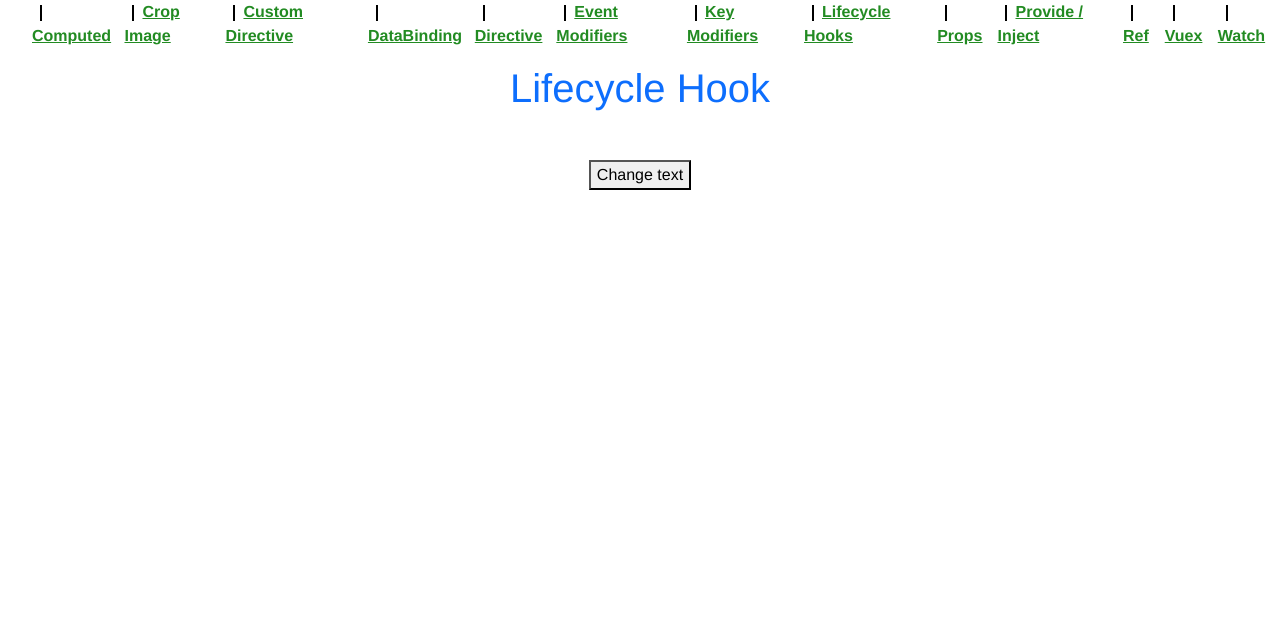
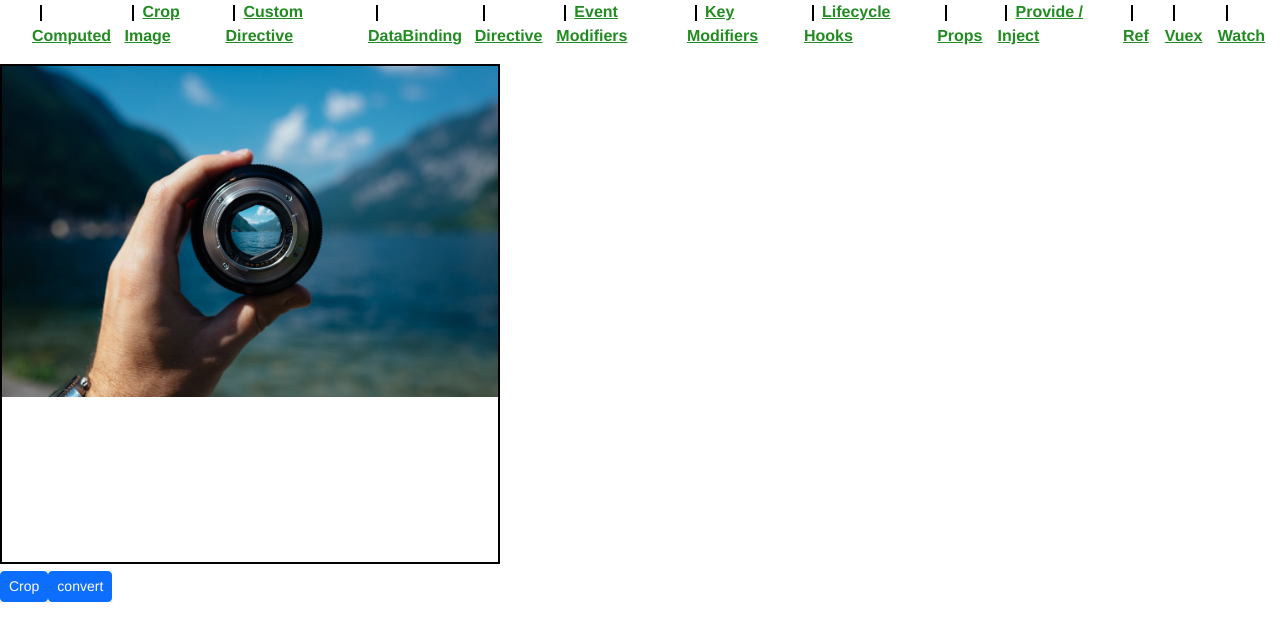
Before and after one commit to phamtuannghia22/vuejs-demo, a Vue app: page /#/Crop-Image in a window 1280 px wide. Before the commit this address led to /#/. Shown: the top 640 px of the page. Built offline with nearby package versions, Linux system fonts and the light colour scheme.

Commit message:
coding cropper

```diff
--- a/src/pages/CropImage.vue
+++ b/src/pages/CropImage.vue
@@ -1,10 +1,12 @@
 <template>
   <div class="page">
-    <div >
-      <canvas class="position-relative" id="canvas"  width="500" height="500"></canvas>
-      <canvas class="canvas-container-rect position-absolute" style="top: 0; left: 0" ref="canvasRef" @mousedown="startDrawingRectangle($event)" @mousemove="drawRectangle($event)" @mouseleave="stopDrawingRectangle" @mouseup="stopDrawingRectangle"></canvas>
+    <div class="position-relative">
+      <canvas id="canvas" width="500" height="500" ref="canvasDraw"></canvas>
+      <canvas class="canvas-container-rect position-absolute" width="500" height="500" style="top: 0; left: 0" ref="canvasRef" @mousedown="startDrawingRectangle($event)" @mousemove="drawRectangle($event)" @mouseleave="stopDrawingRectangle" @mouseup="stopDrawingRectangle"></canvas>
     </div>
     <b-button size="sm" variant="primary" @click="crop()">Crop</b-button>
+    <b-button size="sm" variant="primary" @click="convertImg()">convert</b-button>
+    <img id="img" src="../assets/images/img-cropper.jpeg" hidden />
   </div>
 </template>
 
@@ -16,37 +18,76 @@ export default {
       url: 'https://images.unsplash.com/photo-1593642634443-44adaa06623a?ixid=MnwxMjA3fDF8MHxwaG90by1wYWdlfHx8fGVufDB8fHx8&ixlib=rb-1.2.1&auto=format&fit=crop&w=725&q=80',
       isDrawing: false,
       contextRef: null,
+      contextDraw: null,
       canvasOffSetX: null,
       canvasOffSetY: null,
       startX: null,
-      startY: null
+      startY: null,
+      cropper: {
+        width: 0,
+        height: 0,
+        sx: 0,
+        sy: 0
+      }
     }
   },
   mounted () {
-    const canvas = this.$refs.canvasRef
-    canvas.width = 500
-    canvas.height = 500
+    const canvasDraw = this.$refs.canvasDraw
+    const ctx = canvasDraw.getContext('2d')
+    const imgTest = document.getElementById('img')
+    this.url = imgTest.src
+    const image = new Image()
+    image.src = this.url
 
-    const context = canvas.getContext('2d')
-    context.lineCap = 'round'
-    context.strokeStyle = 'black'
-    context.lineWidth = 5
-    this.contextRef = context
-    const canvasOffSet = canvas.getBoundingClientRect()
-    this.canvasOffSetX = canvasOffSet.top
-    this.canvasOffSetY = canvasOffSet.left
+    image.onload = function () {
+      console.log(image.src)
+      const ratio = image.width / 500
+      const height = image.height / ratio
+      ctx.drawImage(image, 0, 0, 500, height)
+    }
   },
   methods: {
+    startDrawingRectangle  (nativeEvent) {
+      console.log('start draw')
+      const canvas = this.$refs.canvasRef
+      const canvasDraw = this.$refs.canvasDraw
+      // canvas.width = 500
+      // canvas.height = 500
+
+      this.contextRef = canvas.getContext('2d')
+      this.contextRef.lineCap = 'round'
+      this.contextRef.strokeStyle = 'black'
+      this.contextRef.lineWidth = 1
+      this.contextDraw = canvasDraw.getContext('2d')
+      const canvasOffSet = canvas.getBoundingClientRect()
+      this.canvasOffSetX = canvasOffSet.left
+      this.canvasOffSetY = canvasOffSet.top
+      nativeEvent.preventDefault()
+      nativeEvent.stopPropagation()
+
+      this.startX = nativeEvent.clientX - this.canvasOffSetX
+      this.startY = nativeEvent.clientY - this.canvasOffSetY
+
+      this.isDrawing = true
+    },
     crop () {
-      const canvas = document.getElementById('canvas')
+      const canvas = this.$refs.canvasDraw
       const ctx = canvas.getContext('2d')
 
       const image = new Image()
       image.src = this.url
-
+      const self = this
       image.onload = function () {
-        ctx.drawImage(image, 150, 200, 500, 300, 60, 60, 600, 400)
+        self.contextRef.clearRect(0, 0, self.$refs.canvasRef.width, self.$refs.canvasRef.height)
+        self.contextDraw.clearRect(0, 0, self.$refs.canvasDraw.width, self.$refs.canvasDraw.height)
+        const ratio = image.width / 500
+        ctx.drawImage(image, self.cropper.sx * ratio, self.cropper.sy * ratio, self.cropper.width * ratio, self.cropper.height * ratio, 0, 0, 500, self.cropper.height * ratio / (self.cropper.width * ratio / 500))
       }
+    },
+    convertImg () {
+      const canvas = document.getElementById('canvas')
+      console.log(canvas)
+      console.log(canvas.toDataURL())
     },
     drawRectangle (nativeEvent) {
       if (!this.isDrawing) {
@@ -63,15 +104,10 @@ export default {
 
       this.contextRef.clearRect(0, 0, this.$refs.canvasRef.width, this.$refs.canvasRef.height)
       this.contextRef.strokeRect(this.startX, this.startY, rectWidht, rectHeight)
-    },
-    startDrawingRectangle  (nativeEvent) {
-      nativeEvent.preventDefault()
-      nativeEvent.stopPropagation()
-
-      this.startX = nativeEvent.clientX - this.canvasOffSetX
-      this.startY = nativeEvent.clientY - this.canvasOffSetY
-
-      this.isDrawing = true
+      this.cropper.width = rectWidht
+      this.cropper.height = rectHeight
+      this.cropper.sx = this.startX
+      this.cropper.sy = this.startY
     },
     stopDrawingRectangle () {
       this.isDrawing = false
@@ -85,7 +121,7 @@ export default {
   height: 500px;
   width: 500px;
   border: 2px solid #000;
-  margin-left: 100px;
-  margin-top: 100px;
+  //margin-left: 100px;
+  //margin-top: 100px;
 }
 </style>
```
Also changed, not shown: src/assets/images/img-cropper.jpeg (added).
